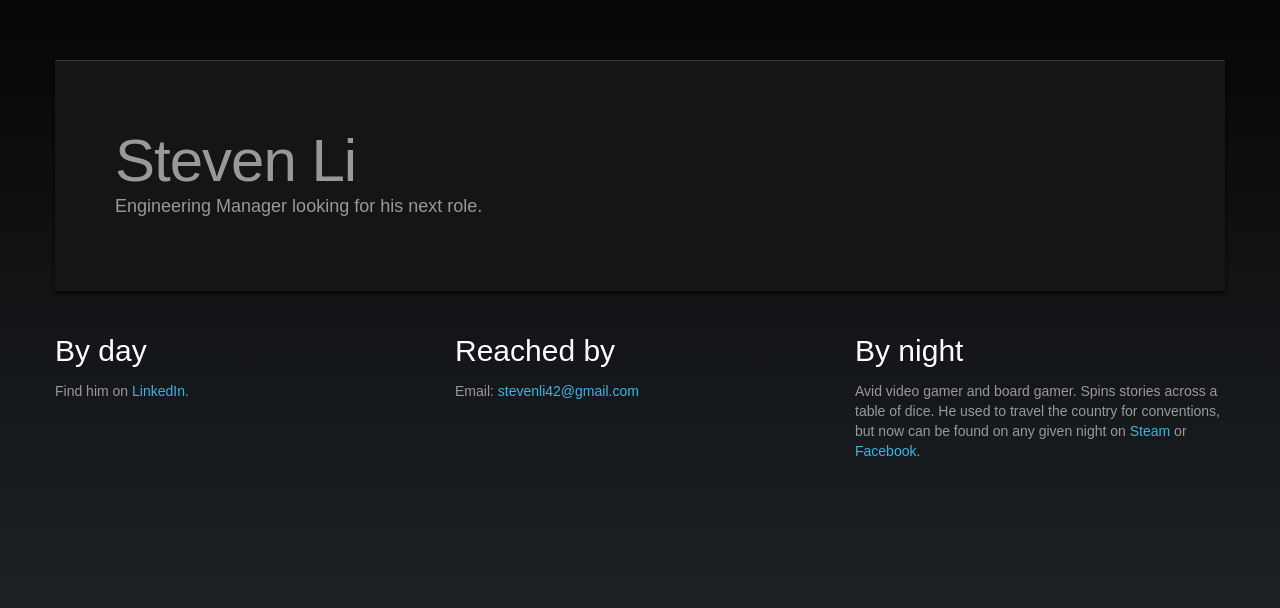
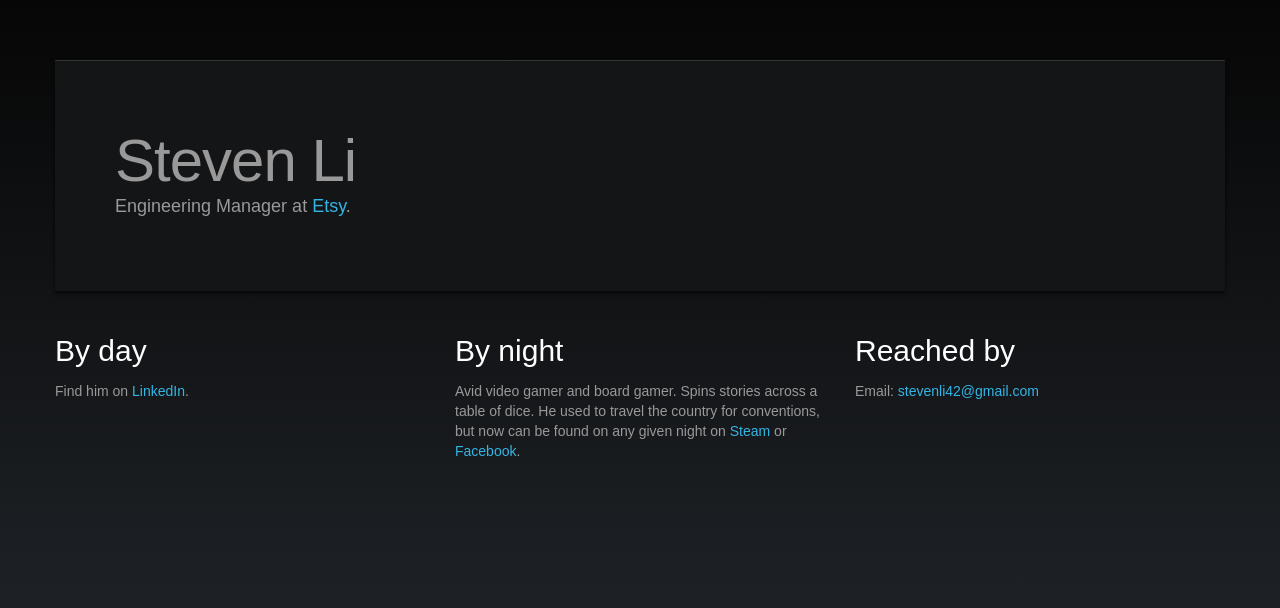
Before and after one commit to SlySteven/slysteven.github.io, a plain HTML site: page index.html in a window 1280 px wide. Drawn offline with nearby package versions, Linux system fonts and the light colour scheme; a web font is replaced by a local one.

Commit message:
Hired at Etsy!

```diff
--- a/index.html
+++ b/index.html
@@ -43,7 +43,7 @@
 
       <div class="hero-unit">
         <h1>Steven Li</h1>
-        <p>Engineering Manager looking for his next role.</p>
+        <p>Engineering Manager at <a href="https://www.etsy.com/" target="_blank">Etsy</a>.</p>
       </div>
 
       <div class="row">
@@ -52,12 +52,12 @@
           <p>Find him on <a href="https://www.linkedin.com/in/steven-li-20b2969/" target="_blank">LinkedIn</a>.</p>
         </div>
         <div class="span4">
+          <h2>By night</h2>
+          <p>Avid video gamer and board gamer. Spins stories across a table of dice. He used to travel the country for conventions, but now can be found on any given night on <a href="http://www.steamcommunity.com/id/slysteven" target="_blank">Steam</a> or <a href="http://www.facebook.com/slysteven/" target="_blank">Facebook</a>.</p>
+        </div>
+        <div class="span4">
           <h2>Reached by</h2>
           <p>Email: <a href="mailto:stevenli42@gmail.com">stevenli42@gmail.com</a></p>
-        </div>
-        <div class="span4">
-          <h2>By night</h2>
-          <p>Avid video gamer and board gamer. Spins stories across a table of dice. He used to travel the country for conventions, but now can be found on any given night on <a href="http://www.steamcommunity.com/id/slysteven" target="_blank">Steam</a> or <a href="http://www.facebook.com/slysteven/" target="_blank">Facebook</a>.</p>
         </div>
       </div>
 
```
